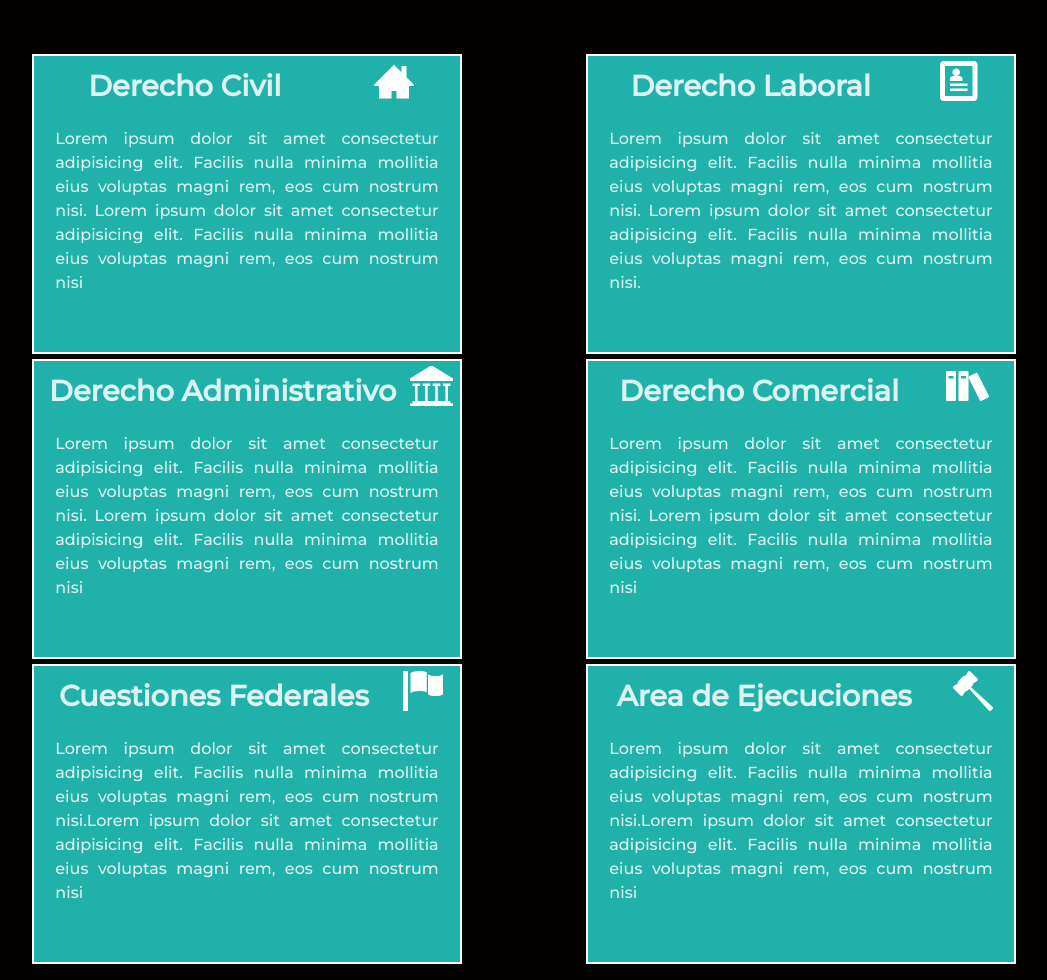
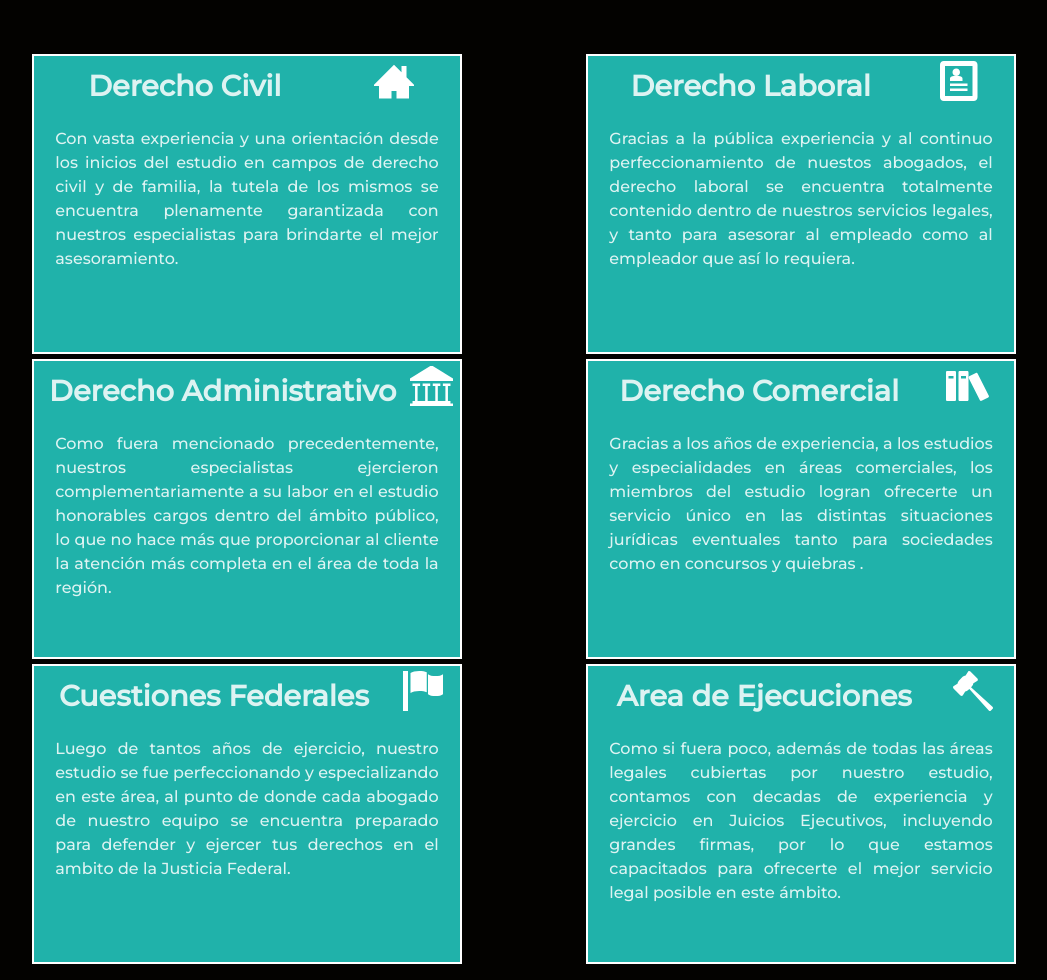
Before and after one commit to Agustinf90/ESTUDIO-FERNANDEZ-LUBO, a website: page Html/serviciosEstudio.html in a window 1280 px wide. Shown: the part 140-1120 px from the top of the page, without its empty margins (116-1163 px from the left). Drawn offline with nearby package versions, Linux system fonts and the light colour scheme; a web font is replaced by a local one.

Commit message:
final commit

```diff
--- a/Html/serviciosEstudio.html
+++ b/Html/serviciosEstudio.html
@@ -42,17 +42,17 @@
         </nav>
         </header>
     <section class="centro_servicios">
-    <div class="cuadros_servicios"><strong>Derecho Civil</strong><img src="../Imagenes/home3.svg" alt=""><div class="data_servicios"><p>Lorem ipsum dolor sit amet consectetur adipisicing elit. Facilis nulla minima mollitia eius voluptas magni rem, eos cum nostrum nisi. Lorem ipsum dolor sit amet consectetur adipisicing elit. Facilis nulla minima mollitia eius voluptas magni rem, eos cum nostrum nisi
+    <div class="cuadros_servicios"><strong>Derecho Civil</strong><img src="../Imagenes/home3.svg" alt=""><div class="data_servicios"><p>Con vasta experiencia y una orientación desde los inicios del estudio en campos de derecho civil y de familia, la tutela de los mismos se encuentra plenamente garantizada con nuestros especialistas para brindarte el mejor asesoramiento.
     </p></div></div>
-    <div class="cuadros_servicios"><strong>Derecho Laboral</strong><img src="../Imagenes/profile.svg" alt=""><div class="data_servicios"><p>Lorem ipsum dolor sit amet consectetur adipisicing elit. Facilis nulla minima mollitia eius voluptas magni rem, eos cum nostrum nisi. Lorem ipsum dolor sit amet consectetur adipisicing elit. Facilis nulla minima mollitia eius voluptas magni rem, eos cum nostrum nisi.
+    <div class="cuadros_servicios"><strong>Derecho Laboral</strong><img src="../Imagenes/profile.svg" alt=""><div class="data_servicios"><p>Gracias a la pública experiencia y al continuo perfeccionamiento de nuestos abogados, el derecho laboral se encuentra totalmente contenido dentro de nuestros servicios legales, y tanto para asesorar al empleado como al empleador que así lo requiera.
     </p></div></div>
-    <div class="cuadros_servicios"><strong>Derecho Administrativo</strong><img src="../Imagenes/library.svg" alt=""><div class="data_servicios"><p>Lorem ipsum dolor sit amet consectetur adipisicing elit. Facilis nulla minima mollitia eius voluptas magni rem, eos cum nostrum nisi. Lorem ipsum dolor sit amet consectetur adipisicing elit. Facilis nulla minima mollitia eius voluptas magni rem, eos cum nostrum nisi
+    <div class="cuadros_servicios"><strong>Derecho Administrativo</strong><img src="../Imagenes/library.svg" alt=""><div class="data_servicios"><p>Como fuera mencionado precedentemente, nuestros especialistas ejercieron complementariamente a su labor en el estudio honorables cargos dentro del ámbito público, lo que no hace más que proporcionar al cliente la atención más completa en el área de toda la región.
     </p></div></div>
-    <div class="cuadros_servicios"><strong>Derecho Comercial</strong><img src="../Imagenes/books.svg" alt=""><div class="data_servicios"><p>Lorem ipsum dolor sit amet consectetur adipisicing elit. Facilis nulla minima mollitia eius voluptas magni rem, eos cum nostrum nisi. Lorem ipsum dolor sit amet consectetur adipisicing elit. Facilis nulla minima mollitia eius voluptas magni rem, eos cum nostrum nisi
+    <div class="cuadros_servicios"><strong>Derecho Comercial</strong><img src="../Imagenes/books.svg" alt=""><div class="data_servicios"><p>Gracias a los años de experiencia, a los estudios y especialidades en áreas comerciales, los miembros del estudio logran ofrecerte un servicio único en las distintas situaciones jurídicas eventuales tanto para sociedades  como en concursos y quiebras .
     </p></div></div>
-    <div class="cuadros_servicios"><strong>Cuestiones Federales</strong><img src="../Imagenes/flag.svg" alt=""><div class="data_servicios"><p>Lorem ipsum dolor sit amet consectetur adipisicing elit. Facilis nulla minima mollitia eius voluptas magni rem, eos cum nostrum nisi.Lorem ipsum dolor sit amet consectetur adipisicing elit. Facilis nulla minima mollitia eius voluptas magni rem, eos cum nostrum nisi
+    <div class="cuadros_servicios"><strong>Cuestiones Federales</strong><img src="../Imagenes/flag.svg" alt=""><div class="data_servicios"><p>Luego de tantos años de ejercicio, nuestro estudio se fue perfeccionando y especializando en este área, al punto de donde cada abogado de nuestro equipo se encuentra preparado para defender y ejercer tus derechos en el ambito de la Justicia Federal.
     </p></div></div>
-    <div class="cuadros_servicios"><strong>Area de Ejecuciones</strong><img src="../Imagenes/hammer2.svg" alt=""><div class="data_servicios"><p>Lorem ipsum dolor sit amet consectetur adipisicing elit. Facilis nulla minima mollitia eius voluptas magni rem, eos cum nostrum nisi.Lorem ipsum dolor sit amet consectetur adipisicing elit. Facilis nulla minima mollitia eius voluptas magni rem, eos cum nostrum nisi
+    <div class="cuadros_servicios"><strong>Area de Ejecuciones</strong><img src="../Imagenes/hammer2.svg" alt=""><div class="data_servicios"><p>Como si fuera poco, además de todas las áreas legales cubiertas por nuestro estudio, contamos con decadas de experiencia y ejercicio en Juicios Ejecutivos, incluyendo grandes firmas, por lo que estamos capacitados para ofrecerte el mejor servicio legal posible en este ámbito.
     </p></div></div>
         </section>
 <!-- <img src="../Imagenes/ballenas.jpg" alt="paisaje"> -->
```
Also changed, not shown: index.html (+1 -1 lines).
